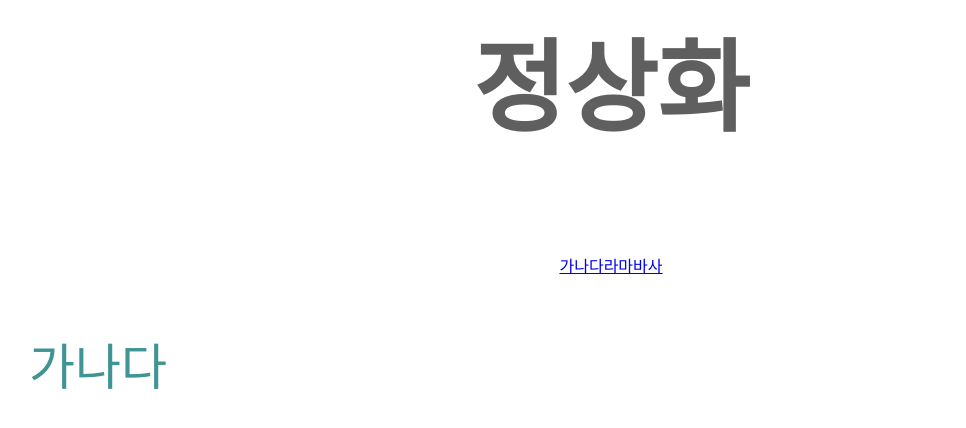
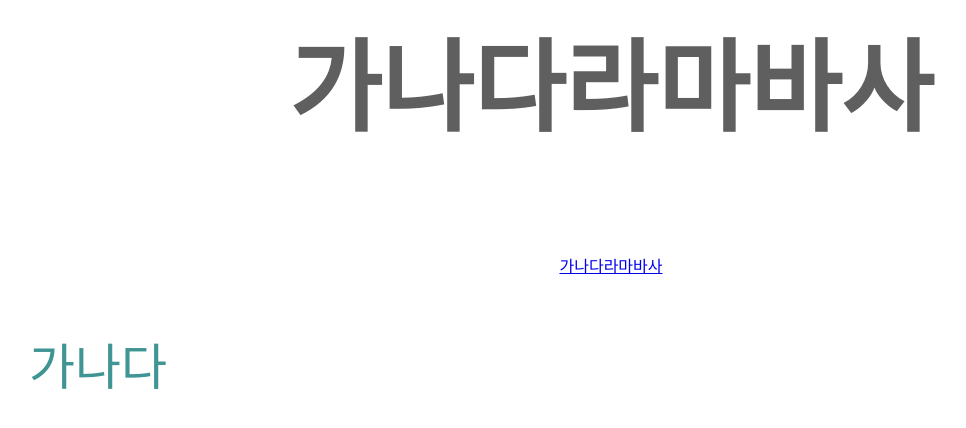
Before and after one commit to yoonshow1224/yoonshow1224.github.io, a plain HTML site: page index.html in a window 1280 px wide. Shown: the whole page, without its empty margins (29-995 px from the left). Drawn offline with Linux system fonts and the light colour scheme; a web font is replaced by a local one.

Commit message:
Update index.html

```diff
--- a/index.html
+++ b/index.html
@@ -1,10 +1,10 @@
 <head>
     <link rel="stylesheet" href="yoonsu.css" />
-    <title>엄준식</title>
+    <title>Test</title>
 </head>
 <body>
     <h1>
-        정상화
+        가나다라마바사
     </h1>
     <a href = "https://www.naver.com/" target = "_blank" style="font-family: 'cookie'; text-align: center; display: block;">가나다라마바사</a>
     <p id="foont">가나다</p>
```
